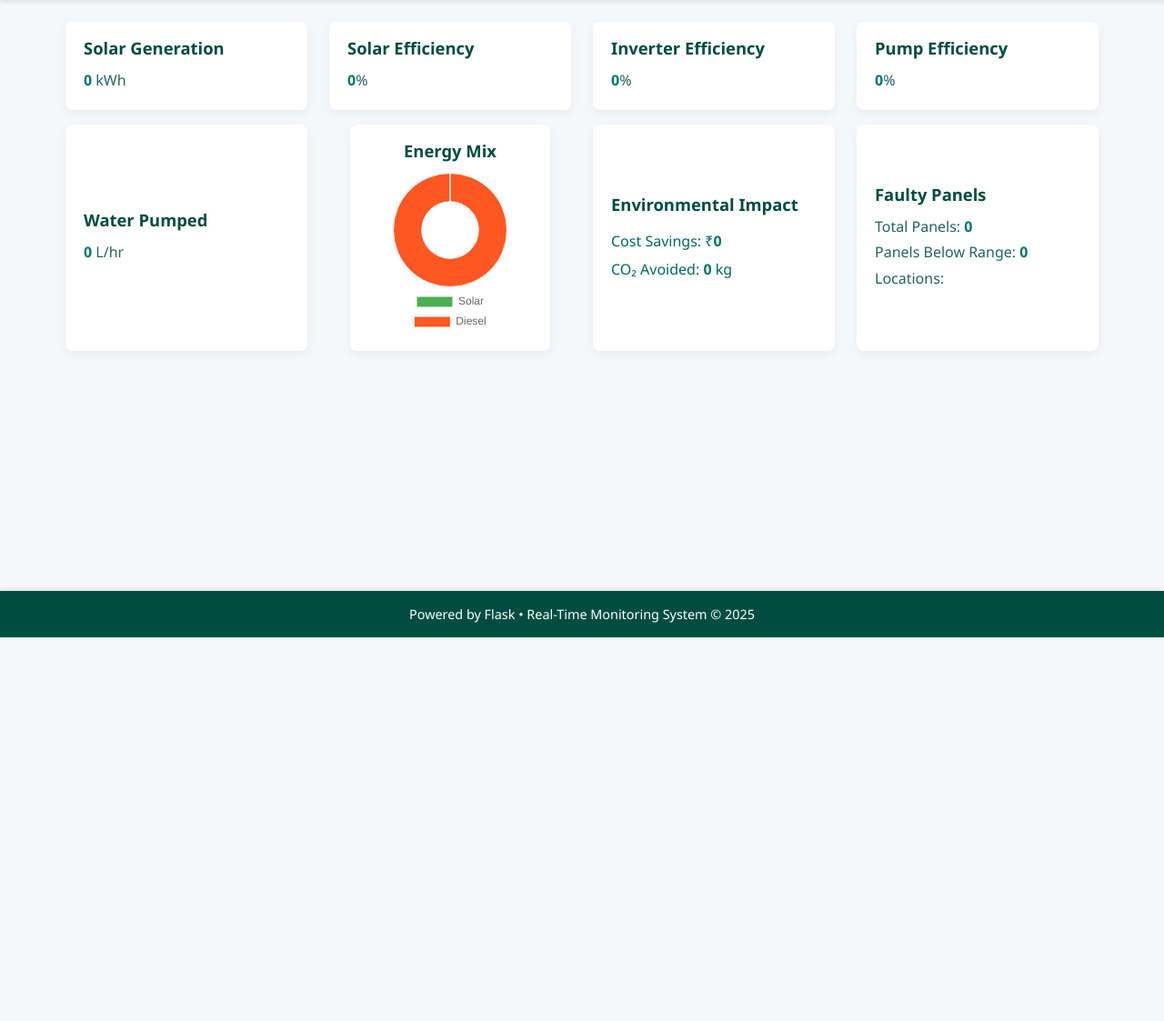
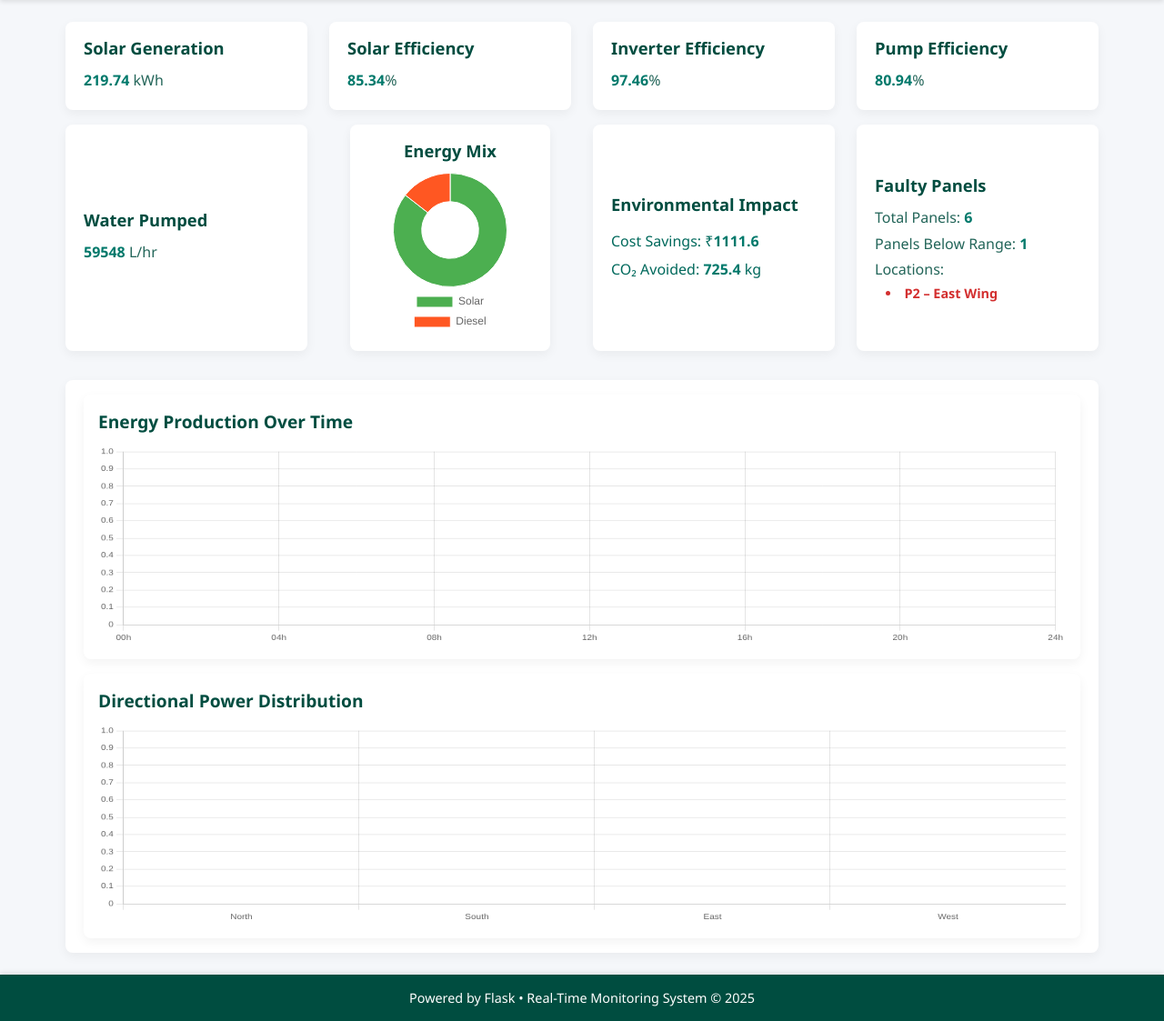
Before and after one commit to TMR2005/SIH, a Flask app: page / in a window 1280 px wide. Shown: the part 99-1222 px from the top of the page at 91% size. Before the commit the page ends 800 px from the top, so only its background shows below. Run offline with Flask 3, Linux system fonts and the light colour scheme.

Commit message:
Update index.html

```diff
--- a/templates/index.html
+++ b/templates/index.html
@@ -57,6 +57,18 @@
                 <p>Locations:</p>
                 <ul id="faultyList"></ul>
             </div>
+
+            <!-- Side-by-side charts container -->
+            <div class="card charts-row">
+                <div class="chart-container">
+                    <h3>Energy Production Over Time</h3>
+                    <canvas id="energyChart"></canvas>
+                </div>
+                <div class="chart-container">
+                    <h3>Directional Power Distribution</h3>
+                    <canvas id="barChart"></canvas>
+                </div>
+            </div>
         </div>
     </main>
 
```
